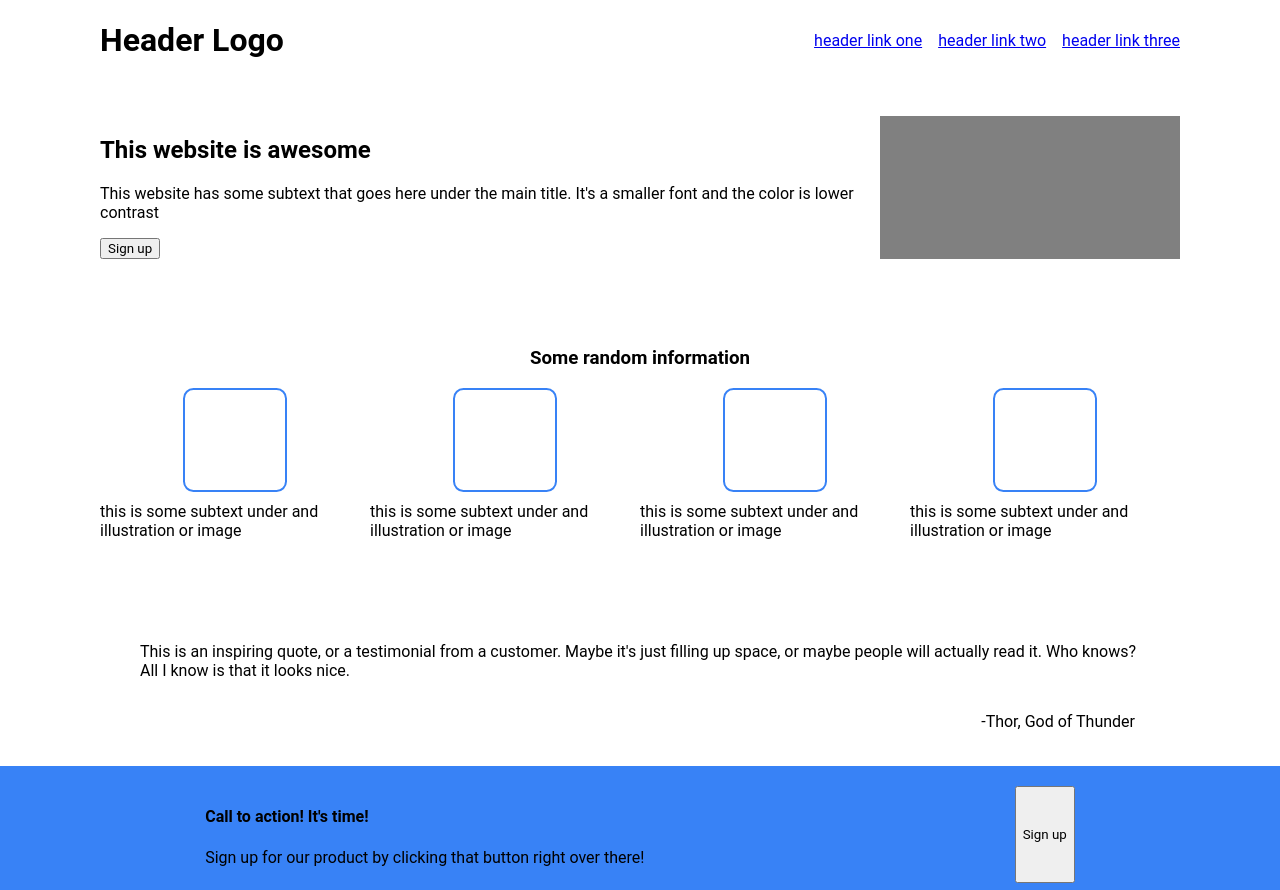
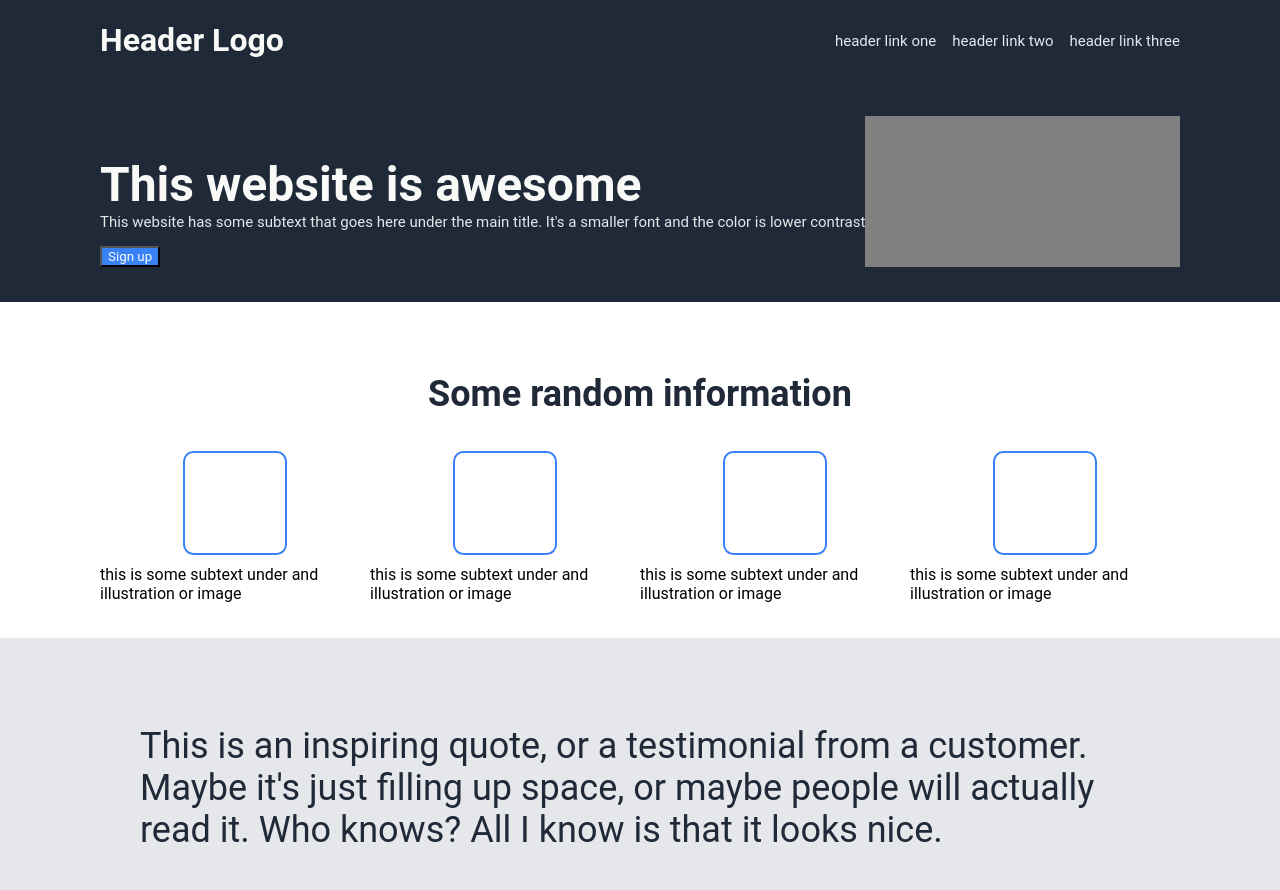
Before and after one commit to eboutte97/landing-page, a plain HTML site: page index.html in a window 1280 px wide. Shown: the top 890 px of the page. Drawn offline with Linux system fonts and the light colour scheme.

Commit message:
Add background colors and font colors

```diff
--- a/styles.css
+++ b/styles.css
@@ -20,19 +20,25 @@ header {
     display: flex;
 }
 
+.awesome p {
+    margin-top: -40px;
+}
 
-/*.hero,
-header {
+
+.hero,
+header,
+footer {
     background-color: #1F2937;
 }
 
-ommitted for visibility until colors are applied
-*/
-
 ul {
-    list-style: none;
     display: flex;
     gap: 16px;
+}
+
+
+li {
+    list-style: none;
 }
 
 .place-img {
@@ -98,3 +104,46 @@ footer {
     justify-content: center;
     align-items: center;
 }
+
+h2,
+h1,
+h4,
+button
+ {
+    color: #F9FAF8;
+}
+
+h2 {
+    font-size: 48px;
+}
+
+a {
+    text-decoration: none;
+}
+
+a,
+.awesome p,
+footer,
+.left-action p {
+    font-size: 15px;
+    color: #E5E7EB;
+}
+
+button {
+    background-color: #3882F6;
+    color:
+}
+
+.content-quote {
+    background-color: #E5E7EB;
+}
+
+blockquote p {
+    font-size: 36px;
+    color: #1F2937;
+}
+
+h3 {
+    font-size: 36px;
+    color: #1F2937;
+}
```
